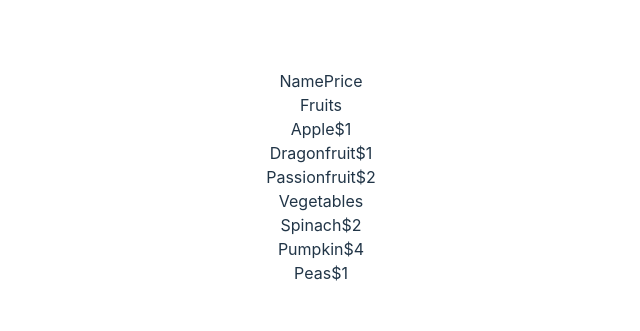
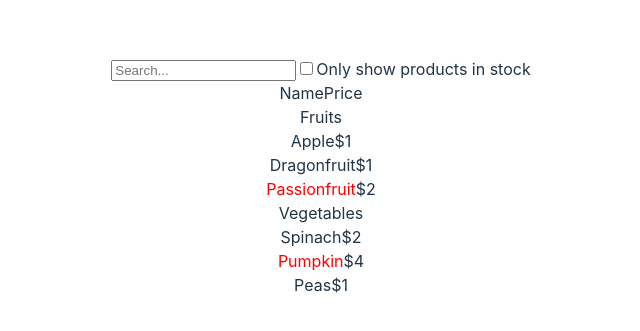
Before and after one commit to GregPesc/vite_react_first, a React (Vite) app: page / in a window 1280 px wide. Shown: the part 223-554 px from the top of the page, without its empty margins (319-959 px from the left). Built offline with nearby package versions, Linux system fonts and the light colour scheme.

Commit message:
Search bar basics

```diff
--- a/src/App.css
+++ b/src/App.css
@@ -4,3 +4,7 @@
   padding: 2rem;
   text-align: center;
 }
+
+.out-of-stock {
+  color: red;
+}
--- a/src/App.jsx
+++ b/src/App.jsx
@@ -13,28 +13,24 @@ function FilterableProductTable() {
 
   return (
     <>
+      <SearchBar />
       <ProductTable products={productsTest} />
     </>
   );
 }
 
-function ProductCategoryRow({ category }) {
-  return (
-    <div class="product-category-row">
-      {category}
-    </div>
-  );
-}
-
-function ProductRow({ productName, price, stocked }) {
+function SearchBar() {
   return (
     <>
-      <div class="product-row">
-        <span>{productName}</span>
-        <span>{price}</span>
+      <div className='search-bar'>
+        <input type="text" id="search" placeholder="Search..." />
+        <label>
+          <input type="checkbox" id="instock" />
+          Only show products in stock
+        </label>
       </div>
     </>
-  );
+  )
 }
 
 function ProductTable({ products }) {
@@ -50,8 +46,8 @@ function ProductTable({ products }) {
   vegetables.forEach(p => rows.push(<ProductRow productName={p.name} price={p.price} stocked={p.stocked} />)); // metti ogni verdura
 
   return (
-    <div class="product-table">
-      <div class="product-table-header">
+    <div className="product-table">
+      <div className="product-table-header">
         <span>Name</span>
         <span>Price</span>
       </div>
@@ -60,4 +56,27 @@ function ProductTable({ products }) {
   );
 }
 
+function ProductCategoryRow({ category }) {
+  return (
+    <div className="product-category-row">
+      {category}
+    </div>
+  );
+}
+
+function ProductRow({ productName, price, stocked }) {
+  if (stocked === false) {
+    productName = <span className="out-of-stock">{productName}</span>
+  }
+
+  return (
+    <>
+      <div className="product-row">
+        <span>{productName}</span>
+        <span>{price}</span>
+      </div>
+    </>
+  );
+}
+
 export default FilterableProductTable
```
